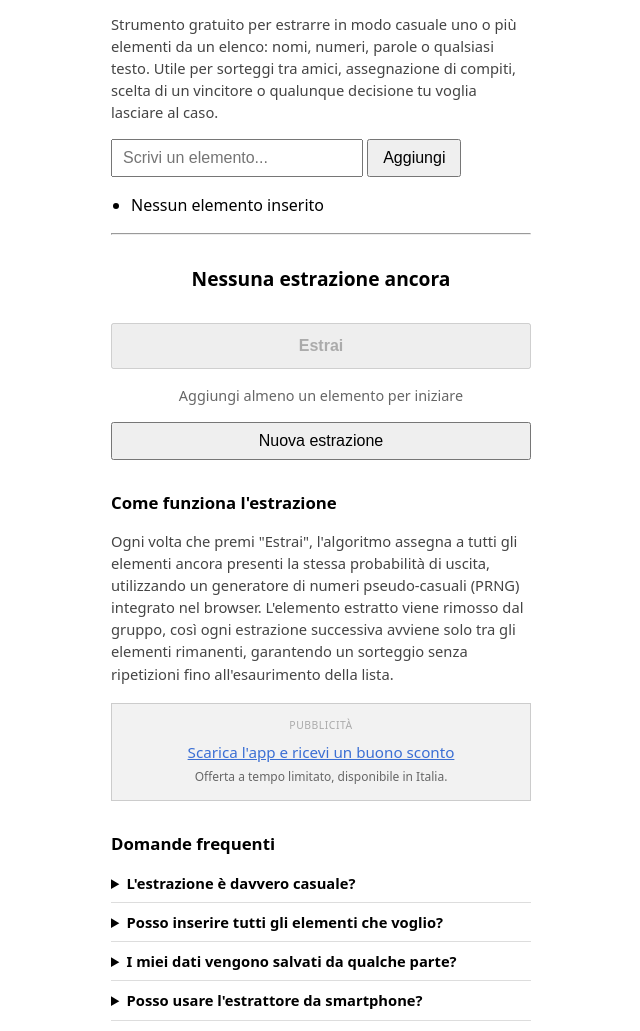
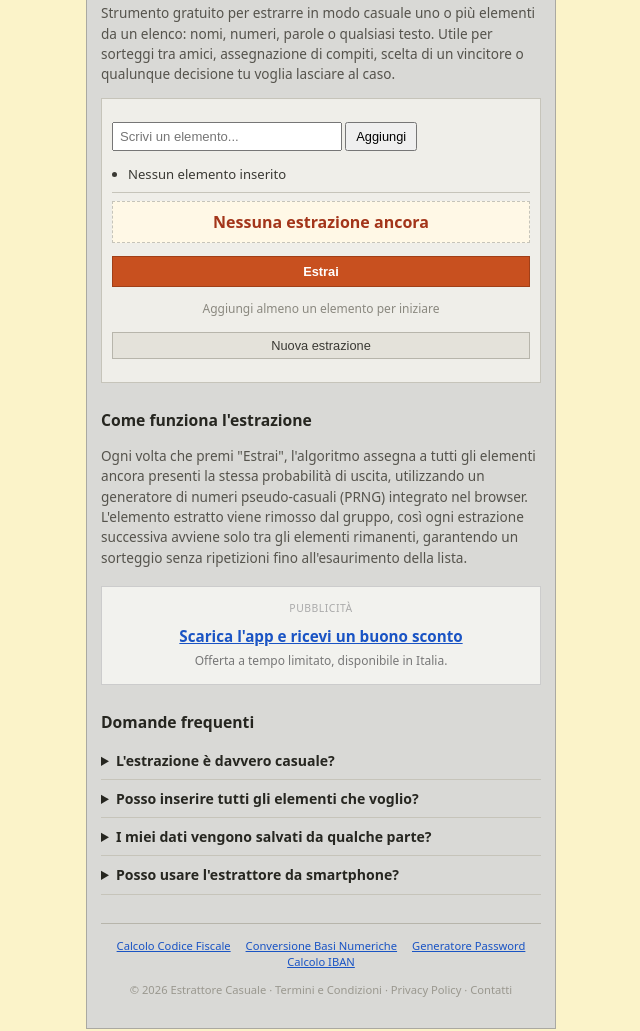
Before and after one commit to rokkoarb3105/estrattore, a plain HTML site: page index.html in a window 1280 px wide. Shown: the part 219-1250 px from the top of the page, without its empty margins (319-959 px from the left). Drawn offline with Linux system fonts and the light colour scheme.

Commit message:
Add files via upload

```diff
--- a/index.html
+++ b/index.html
@@ -3,50 +3,98 @@
 <style>
   body {
     font-family: system-ui, -apple-system, "Segoe UI", Roboto, sans-serif;
-    max-width: 420px;
-    margin: 0 auto;
-    padding: 24px 16px 48px;
+    background: #fbf3c9;
+    margin: 0;
+    padding: 16px 10px 40px;
     line-height: 1.5;
   }
+  .page-box {
+    max-width: 440px;
+    margin: 0 auto;
+    background: #d9d9d6;
+    border: 1px solid #aaa9a2;
+    padding: 14px 14px 18px;
+  }
   h1 {
-    font-size: 1.4rem;
-    margin-bottom: 4px;
+    font-size: 1.35rem;
+    margin: 0 0 4px;
+    color: #1a1a1a;
+    font-weight: 800;
   }
-  input[type="text"] {
-    font-size: 1rem;
-    padding: 8px 10px;
-    width: 60%;
+  h1 + p {
+    color: #55534c;
+    font-size: 0.85rem;
+    margin: 0 0 14px;
   }
-  button {
-    font-size: 1rem;
-    padding: 8px 14px;
+  h2 {
+    font-size: 0.98rem;
+    margin: 26px 0 8px;
+    color: #262620;
+    font-weight: 700;
+  }
+  .intro-text {
+    color: #55534c;
+    font-size: 0.85rem;
+  }
+  .tool-box {
+    background: #efeee9;
+    border: 1px solid #c6c4ba;
+    padding: 10px;
+    font-size: 0.82rem;
+  }
+  .tool-box input[type="text"] {
+    font-size: 0.82rem;
+    padding: 5px 6px;
+    width: 55%;
+  }
+  .tool-box button {
+    font-size: 0.8rem;
+    padding: 5px 9px;
     cursor: pointer;
+  }
+  .tool-box ul, .tool-box ol {
+    padding-left: 16px;
+    margin: 6px 0;
+    color: #3a3934;
+  }
+  .tool-box hr {
+    border: none;
+    border-top: 1px solid #c6c4ba;
+    margin: 8px 0;
   }
   #draw-btn {
     width: 100%;
-    padding: 12px;
+    padding: 7px;
     font-weight: bold;
+    background: #c8501f;
+    color: #fff;
+    border: 1px solid #a03f18;
   }
   #reset-btn {
     width: 100%;
-  }
-  ul, ol {
-    padding-left: 20px;
+    background: #e4e2da;
+    border: 1px solid #b7b5ab;
+    color: #3a3934;
   }
   #result-box {
-    font-size: 1.2rem;
-    font-weight: bold;
+    font-size: 1rem;
+    font-weight: 800;
     text-align: center;
-    padding: 10px;
+    padding: 8px;
+    color: #a3351a;
+    background: #fff8e6;
+    border: 1px dashed #c6c4ba;
+    margin: 6px 0;
   }
   #status-line {
     text-align: center;
-    color: #666;
-    font-size: 0.9rem;
+    color: #8a887f;
+    font-size: 0.75rem;
+    margin: 4px 0 8px;
   }
   .ad-block {
     border: 1px solid #ccc;
-    background: #f2f2f2;
+    background: #f2f2ee;
     text-align: center;
     padding: 14px 8px;
     margin: 18px 0;
@@ -62,55 +110,51 @@
     margin-bottom: 8px;
   }
   .ad-block .ad-title {
-    color: #3b6fd4;
+    color: #1a54c4;
     font-size: 0.95rem;
     text-decoration: underline;
     display: block;
     margin-bottom: 4px;
+    font-weight: 600;
   }
   .ad-block .ad-desc {
-    color: #666;
-  }
-  h2 {
-    font-size: 1.05rem;
-    margin: 30px 0 8px;
-  }
-  .intro-text {
-    color: #444;
-    font-size: 0.92rem;
+    color: #777;
   }
   details {
-    border-bottom: 1px solid #ddd;
+    border-bottom: 1px solid #c6c4ba;
     padding: 8px 0;
   }
   details summary {
     cursor: pointer;
-    font-weight: 600;
-    font-size: 0.92rem;
+    font-weight: 700;
+    font-size: 0.88rem;
+    color: #262620;
   }
   details p {
-    color: #555;
-    font-size: 0.88rem;
+    color: #6b6a62;
+    font-size: 0.82rem;
     margin: 6px 0 4px;
   }
   footer {
-    margin-top: 32px;
-    padding-top: 16px;
-    border-top: 1px solid #ddd;
-    font-size: 0.75rem;
-    color: #999;
+    margin-top: 28px;
+    padding-top: 14px;
+    border-top: 1px solid #b7b5ab;
+    font-size: 0.7rem;
+    color: #9a988f;
     text-align: center;
   }
   footer .tool-links {
     margin-bottom: 10px;
   }
   footer .tool-links span {
-    color: #3b6fd4;
+    color: #1a54c4;
     text-decoration: underline;
     margin: 0 6px;
     display: inline-block;
   }
 </style>
+
+<div class="page-box">
 
 <h1>Estrattore Casuale</h1>
 <p>Inserisci gli elementi e avvia l'estrazione</p>
@@ -125,6 +169,7 @@
   Strumento gratuito per estrarre in modo casuale uno o più elementi da un elenco: nomi, numeri, parole o qualsiasi testo. Utile per sorteggi tra amici, assegnazione di compiti, scelta di un vincitore o qualunque decisione tu voglia lasciare al caso.
 </p>
 
+<div class="tool-box">
   <p>
     <input type="text" id="new-item" placeholder="Scrivi un elemento..." autocomplete="off" />
     <button id="add-btn" type="button">Aggiungi</button>
@@ -140,6 +185,7 @@
 
   <hr id="history-sep" style="display:none;" />
   <ol id="history-list"></ol>
+</div>
 
 <h2>Come funziona l'estrazione</h2>
 <p class="intro-text">
@@ -179,6 +225,8 @@
   </div>
   <p>© 2026 Estrattore Casuale · Termini e Condizioni · Privacy Policy · Contatti</p>
 </footer>
+
+</div>
 
 <script>
 (function () {
```
Lines whose indentation alone changed are shown as unchanged.
